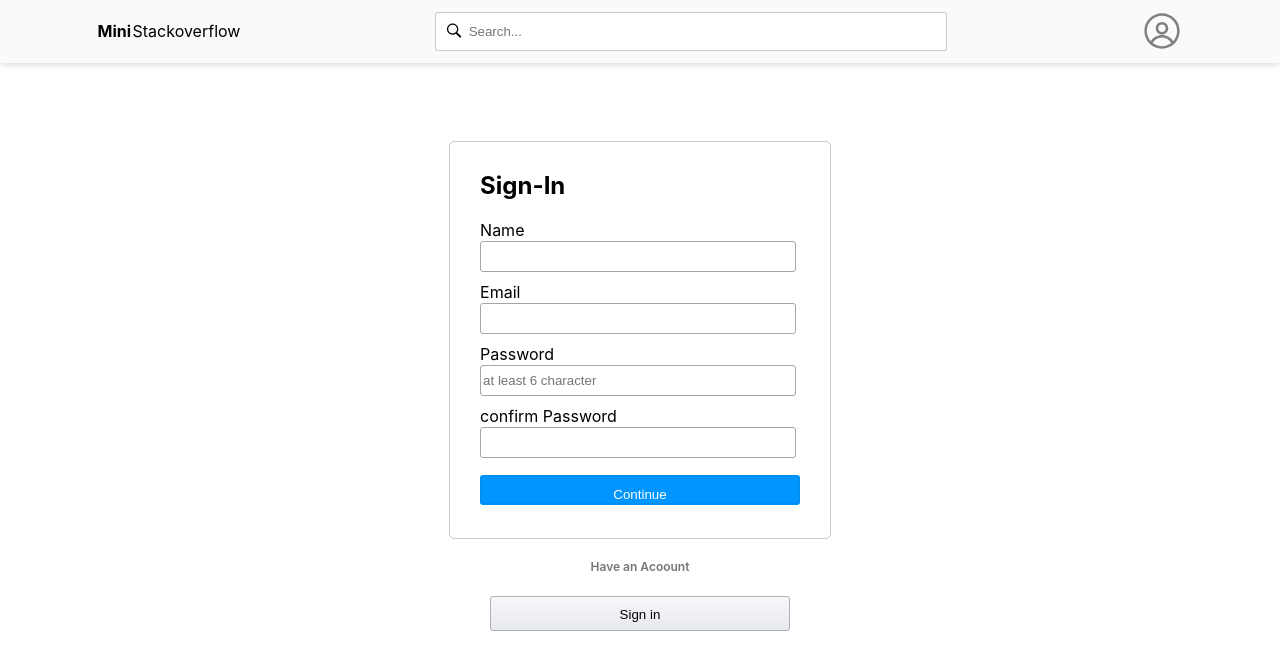
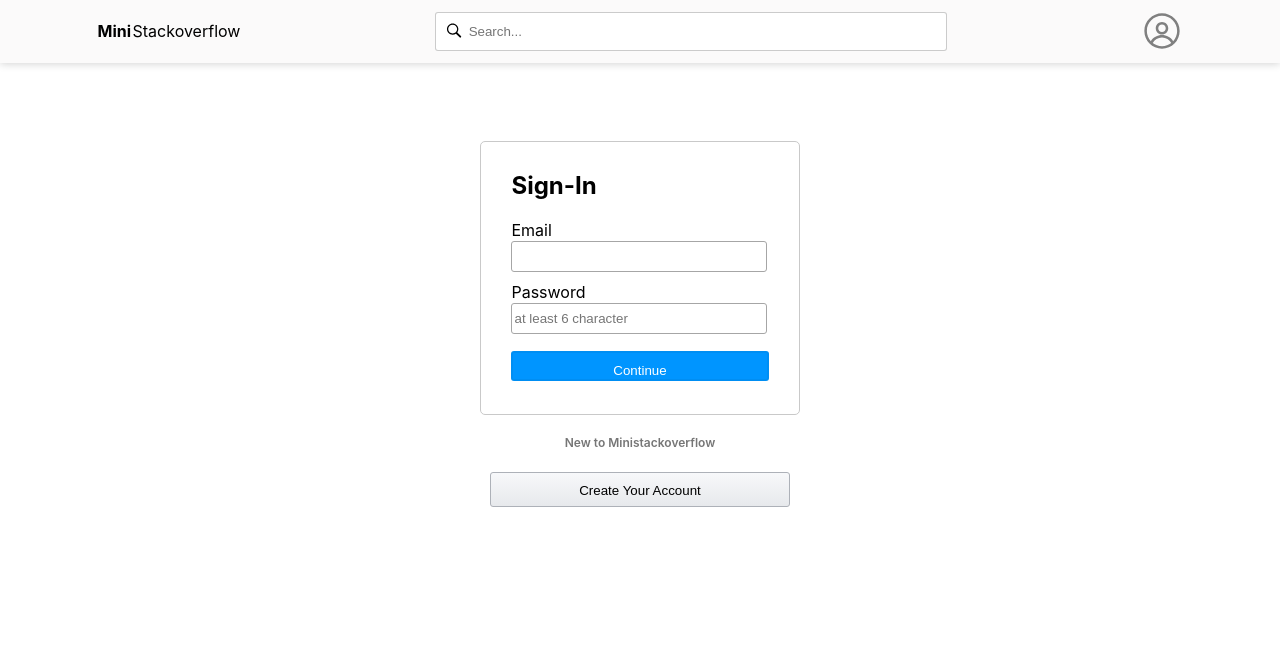
Before and after one commit to Crazyvicky123/ministackoverflow, a React (Create React App) app in the folder frontend/: page / in a window 1280 px wide. Shown: the top 670 px of the page. Built offline with nearby package versions, Linux system fonts and the light colour scheme.

Commit message:
Update App.js

```diff
--- a/frontend/src/App.js
+++ b/frontend/src/App.js
@@ -15,11 +15,11 @@ const App = () => {
 <Header />
 
 <Routes>
-<Route path="/signin" element={<Signin />} />
+<Route path="/" element={<Signin />} />
 <Route path="/home" element={<Index />} />
 <Route path="/addquestion" element={<Question/>} />
 <Route path="/fullquestion/:_id" element={<Indexfull/>} />
-<Route path="/" element={<Signup/>}></Route>
+<Route path="/f" element={<Signup/>}></Route>
 <Route path="/postanswer/:questionid" element={<Answerview/>}></Route>
 </Routes>
 
```
